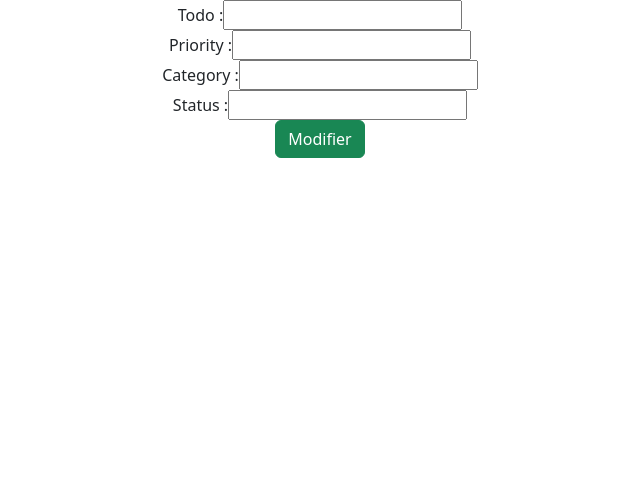
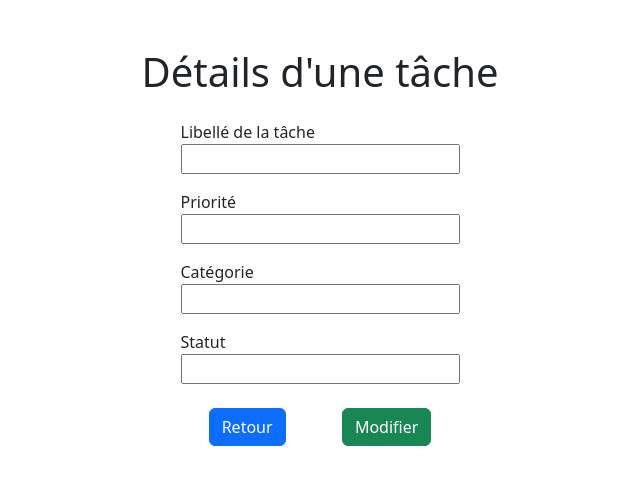
Before and after one commit to cnini/estiam-frontend, a React (Create React App) app in the folder tp/tp-01/: page /tache/1 in a window 1280 px wide. Shown: the top 484 px of the page, without its empty margins (320-960 px from the left). Built offline with nearby package versions, Linux system fonts and the light colour scheme; no server answers.

Commit message:
Traitement du formulaire, ajout de boutons et de NewTask pour la création d'une tâche

```diff
--- a/tp/tp-01/src/App.js
+++ b/tp/tp-01/src/App.js
@@ -11,6 +11,7 @@ import Container from 'react-bootstrap/Container';
 // Importation des routes
 import Home from './routes/Home';
 import Tasks from './routes/Tasks';
+import NewTask from './routes/NewTask';
 import Task from './routes/Task';
 
 // Importation du contexte
@@ -35,7 +36,10 @@ function App() {
           <Routes>
             <Route path="/">
               <Route index element={<Home />} />
-              <Route path="taches" element={<Tasks />} />
+              <Route path="taches">
+                <Route index element={<Tasks />} />
+                <Route path="nouvelle-tache" element={<NewTask />} />
+              </Route>
               <Route path="tache/:id" element={<Task />} />
             </Route>
           </Routes>
--- a/tp/tp-01/src/components/TaskCard.js
+++ b/tp/tp-01/src/components/TaskCard.js
@@ -5,7 +5,7 @@ import Card from 'react-bootstrap/Card';
 
 export default function TaskCard({ task }) {
     return (
-        <Card className="w-25 m-2">
+        <Card className="m-2">
             <Card.Body>
                 <Card.Title>{task.todo}</Card.Title>
                 <Card.Text>
@@ -18,7 +18,7 @@ export default function TaskCard({ task }) {
                     <strong>Status :</strong> {task.status}
                 </Card.Text>
                 <Card.Text>
-                    <Link to={'/tache/' + task.id} className="btn btn-success">Détails</Link>
+                    <Link to={'/tache/' + task.id} className="btn btn-success">Modifier</Link>
                 </Card.Text>
             </Card.Body>
         </Card>
--- a/tp/tp-01/src/components/TaskForm.js
+++ b/tp/tp-01/src/components/TaskForm.js
@@ -1,44 +1,62 @@
-import { useState } from "react";
+import { useEffect, useState } from "react";
+import { Link } from 'react-router-dom';
 
 // Importation depuis react-boostrap
 import Row from 'react-bootstrap/Row';
+import Col from 'react-bootstrap/Col';
 
-export default function TaskForm({ task, action, onFormSubmit }) {
+export default function TaskForm({ task = {}, action, onFormSubmit }) {
     const [todo, setTodo] = useState(task.todo)
     const [priority, setPriority] = useState(task.priority)
     const [category, setCategory] = useState(task.category)
     const [status, setStatus] = useState(task.status)
 
+    useEffect(() => {
+
+        setTodo(task.todo)
+        setPriority(task.priority)
+        setCategory(task.category)
+        setStatus(task.status)
+
+    }, [ task ])
+
+    const handleFormSubmit = (e) => {
+        e.preventDefault()
+
+        onFormSubmit({ todo, priority, category, status })
+    }
+
     return (
-        <form onSubmit={onFormSubmit}>
+        <form onSubmit={handleFormSubmit} className='w-25 mx-auto my-4'>
             <Row>
-                <div className="col-sm">
-                    <label htmlFor="toto">Todo : </label>
-                    <input type="text" id="todo" defaultValue={todo} onChange={e => setTodo(e.target.value)} />
+                <div className="col-sm d-flex flex-column align-items-start mb-3">
+                    <label htmlFor="toto" className="fw-light">Libellé de la tâche</label>
+                    <input type="text" id="todo" defaultValue={todo} onChange={e => setTodo(e.target.value)} className='w-100 ps-2' />
                 </div>
             </Row>
             <Row>
-                <div className="col-sm">
-                    <label htmlFor="priority">Priority : </label>
-                    <input type="text" id="priority" defaultValue={priority} onChange={e => setPriority(e.target.value)} />
+                <div className="col-sm d-flex flex-column align-items-start mb-3">
+                    <label htmlFor="priority" className="fw-light">Priorité</label>
+                    <input type="text" id="priority" defaultValue={priority} onChange={e => setPriority(e.target.value)} className='w-100 ps-2' />
                 </div>
             </Row>
             <Row>
-                <div className="col-sm">
-                    <label htmlFor="category">Category : </label>
-                    <input type="text" id="category" defaultValue={category} onChange={e => setCategory(e.target.value)} />
+                <div className="col-sm d-flex flex-column align-items-start mb-3">
+                    <label htmlFor="category" className="fw-light">Catégorie</label>
+                    <input type="text" id="category" defaultValue={category} onChange={e => setCategory(e.target.value)} className='w-100 ps-2' />
                 </div>
             </Row>
             <Row>
-                <div className="col-sm">
-                    <label htmlFor="status">Status : </label>
-                    <input type="text" id="status" defaultValue={status} onChange={e => setStatus(e.target.value)} />
+                <div className="col-sm d-flex flex-column align-items-start mb-4">
+                    <label htmlFor="status" className="fw-light">Statut</label>
+                    <input type="text" id="status" defaultValue={status} onChange={e => setStatus(e.target.value)} className='w-100 ps-2' />
                 </div>
             </Row>
             <Row>
-                <div className="col-sm">
+                <Col className="d-flex justify-content-around">
+                    <Link to='/taches' className="btn btn-primary">Retour</Link>
                     <button className="btn btn-success">{action}</button>
-                </div>
+                </Col>
             </Row>
         </form>
     )
--- a/tp/tp-01/src/routes/Home.js
+++ b/tp/tp-01/src/routes/Home.js
@@ -1,22 +1,14 @@
+import { NavLink } from 'react-router-dom';
+
 // Importation depuis react-boostrap
 import Row from 'react-bootstrap/Row';
 import Col from 'react-bootstrap/Col';
-
-// Importation du contexte
-import TokenContext from '../contextes/TokenContext';
 
 export default function Home() {
     return (
       <Row>
         <Col>
-          <TokenContext.Consumer>
-            {
-              token => (
-                token
-              )
-            }
-          </TokenContext.Consumer>
-          <h1>Page d'accueil</h1>
+          <NavLink to='/taches'>Liste des tâches</NavLink>
         </Col>
       </Row>
     )
--- /dev/null
+++ b/tp/tp-01/src/routes/NewTask.js
@@ -0,0 +1,16 @@
+import TaskForm from "../components/TaskForm";
+
+export default function NewTask() {
+
+    // Traitement du formulaire
+    function createTask(formTask) {
+        console.log(formTask)
+    }
+
+    return (
+        <div className="container my-5">
+            <h1>Créer une nouvelle tâche</h1>
+            <TaskForm action="Ajouter" onFormSubmit={createTask} />
+        </div>
+    )
+}
--- a/tp/tp-01/src/routes/Task.js
+++ b/tp/tp-01/src/routes/Task.js
@@ -1,5 +1,5 @@
 import { useEffect, useState } from "react";
-import { useParams } from 'react-router-dom';
+import { useParams, useNavigate } from 'react-router-dom';
 
 // Importation des components
 import TaskForm from '../components/TaskForm';
@@ -7,20 +7,28 @@ import TaskForm from '../components/TaskForm';
 // Importation d'axios
 import request from '../utils/Request';
 
-// Traitement du formulaire
-function handleForm() {
-  // TODO
-}
-
 export default function Task() {
     const { id } = useParams()
     const [task, setTask] = useState([])
+    const navigate = useNavigate()
 
     useEffect(() => {
       request.get('/todos/' + id).then(response => setTask(response.data))
     }, [id])
 
+    // Traitement du formulaire
+    function editTask(formTask) {
+      console.log(formTask)
+      request.put('/todos/' + id, formTask).then(response => {
+        console.log('update response ', response)
+        navigate('/taches')
+      })
+    }
+
     return (
-      <TaskForm task={task} action="Modifier" onFormSubmit={handleForm} />
+      <div className="container my-5">
+        <h1>Détails d'une tâche</h1>
+        <TaskForm task={task} action="Modifier" onFormSubmit={editTask} />
+      </div>
     )
 }
--- a/tp/tp-01/src/routes/Tasks.js
+++ b/tp/tp-01/src/routes/Tasks.js
@@ -1,11 +1,11 @@
 import { useEffect, useState } from "react";
+import { Link } from "react-router-dom";
 
 // Importation d'axios
 import request from '../utils/Request';
 
 // Importation des components
 import TaskCard from "../components/TaskCard";
-import TaskForm from "../components/TaskForm";
 
 export default function Tasks() {
     const [tasks, setTasks] = useState([])
@@ -15,13 +15,14 @@ export default function Tasks() {
     }, [])
 
     return (
-      <>
+      <div className="container my-5">
         <h1>Liste des tâches</h1>
-        <div className="container d-flex flex-wrap justify-content-between">
+        <Link to='nouvelle-tache' className="btn btn-primary mt-2 mb-5">Nouvelle tâche</Link>
+        <div className="d-flex flex-column">
           { tasks.length ? tasks.map(task => (
             <TaskCard key={task.id} task={task} />
           )) : '' }
         </div>
-      </>
+      </div>
     )
 }
```
